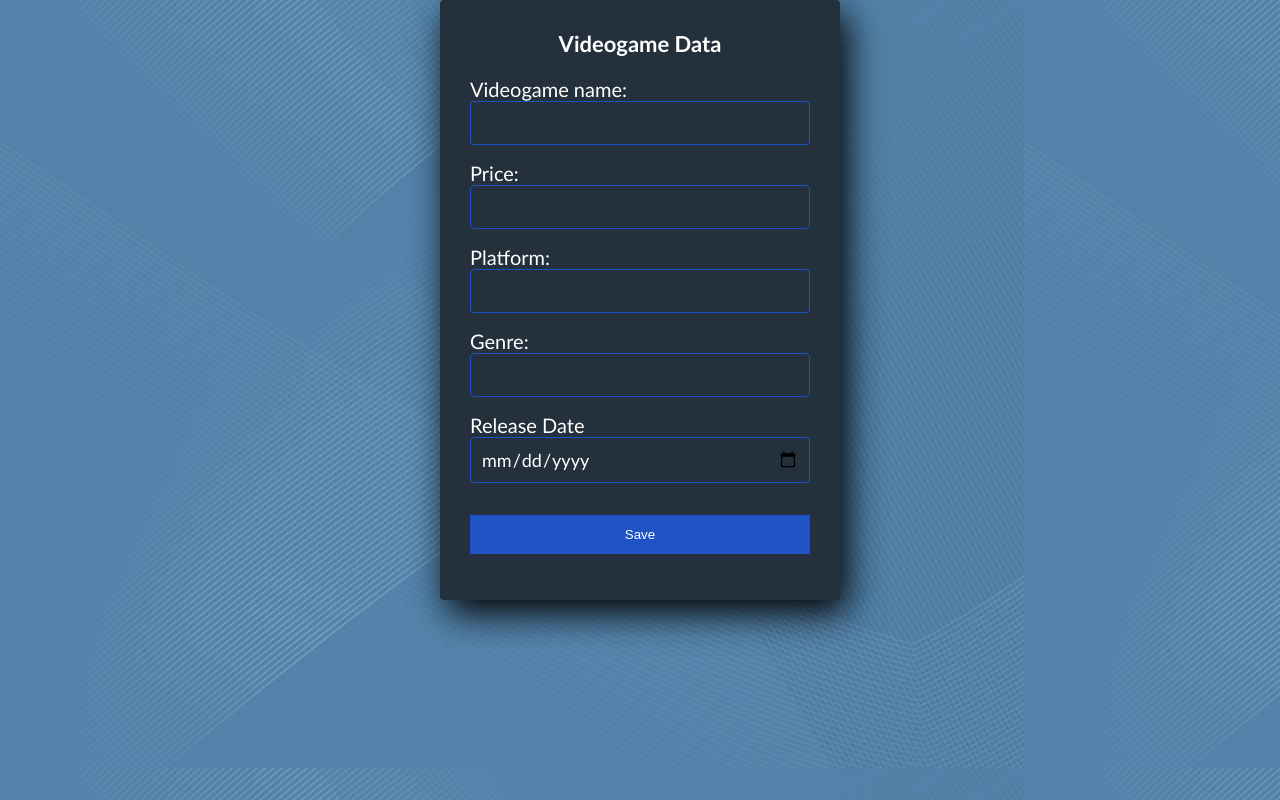
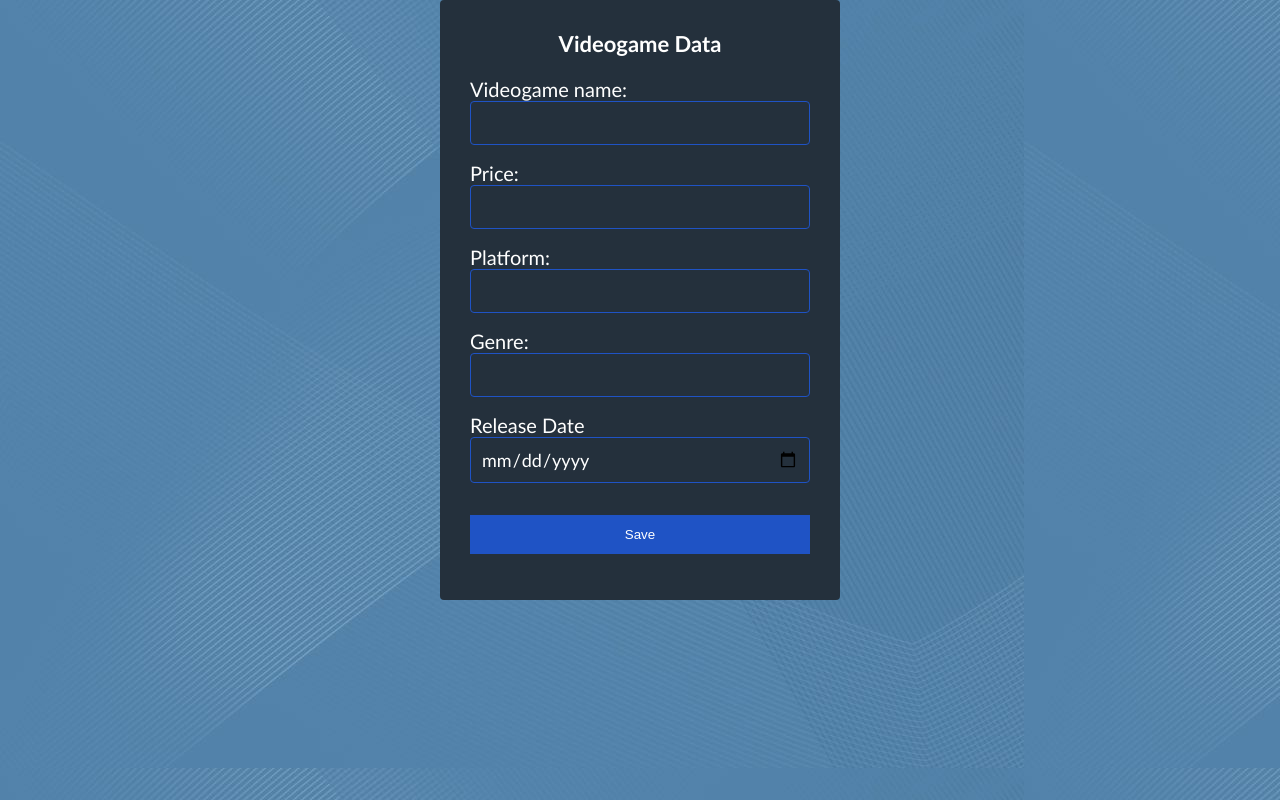
Before and after one commit to kjduy/bestvideogames, a PHP site: page /html/videogameForm.html in a window 1280 px wide. Run offline with PHP 8.4, Linux system fonts and the light colour scheme.

Commit message:
Update styleForm.css

```diff
--- a/css/styleForm.css
+++ b/css/styleForm.css
@@ -15,7 +15,6 @@ body {
     border-radius: 4px;
     font-family: 'calibri';
     color: white;
-    box-shadow: 7px 13px 37px #000;
 }
 
 h1 {
```
